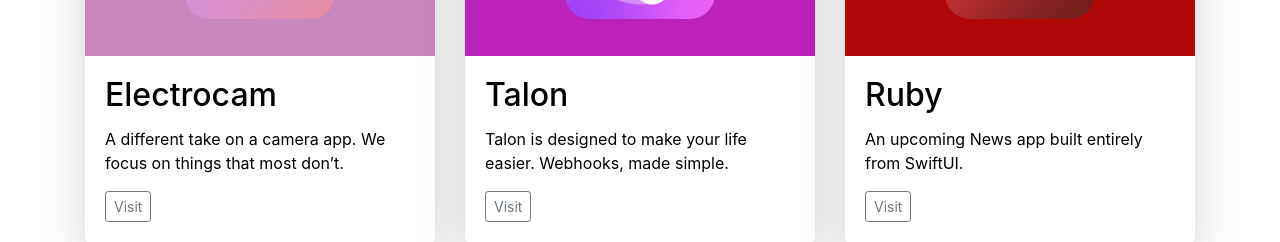
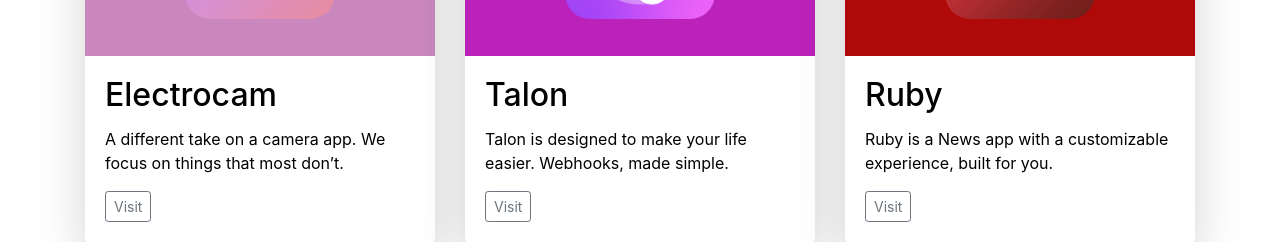
Before and after one commit to Peroxaan/old-website, a plain HTML site: page index.html in a window 1280 px wide. Shown: the part 1100-1342 px from the top of the page. Drawn offline with Linux system fonts and the light colour scheme.

Commit message:
upd ruby desc

```diff
--- a/index.html
+++ b/index.html
@@ -164,7 +164,7 @@
 								<img width="150" height="150" style="position:absolute; top:37.5px; left:50%; margin-left:-75px; border-radius:25px;" src="resources/images/apps/RubyNew.png" />
 								<div class="card-body">
 									<h2 class="card-title">Ruby</h2>
-									<p class="card-text">An upcoming News app built entirely from SwiftUI.</p>
+									<p class="card-text">Ruby is a News app with a customizable experience, built for you.</p>
 									<div class="d-flex justify-content-between align-items-center">
 										<div class="btn-group">
 											<a role="button" class="btn btn-sm btn-outline-secondary" href="Ruby/">Visit</a>
```
